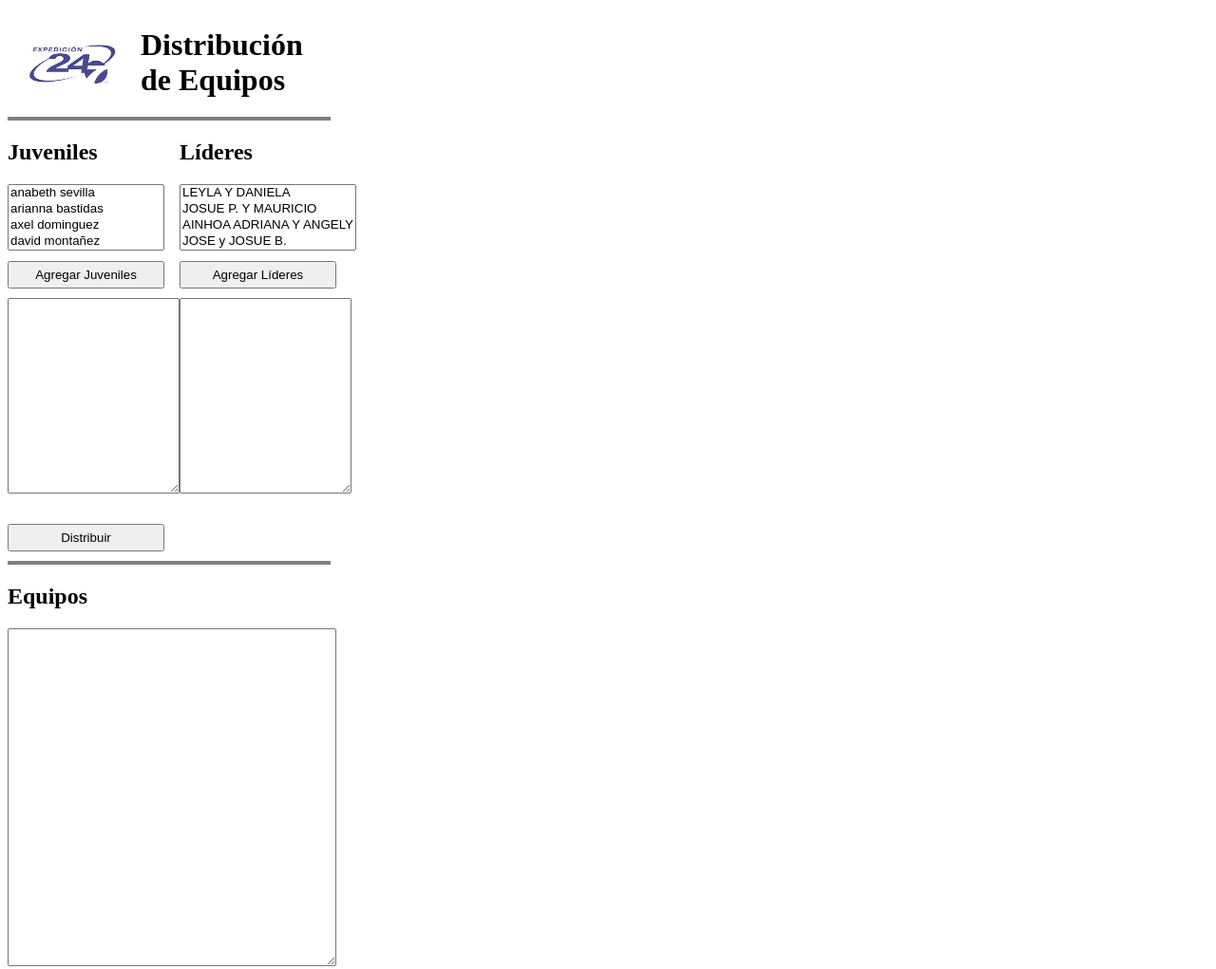
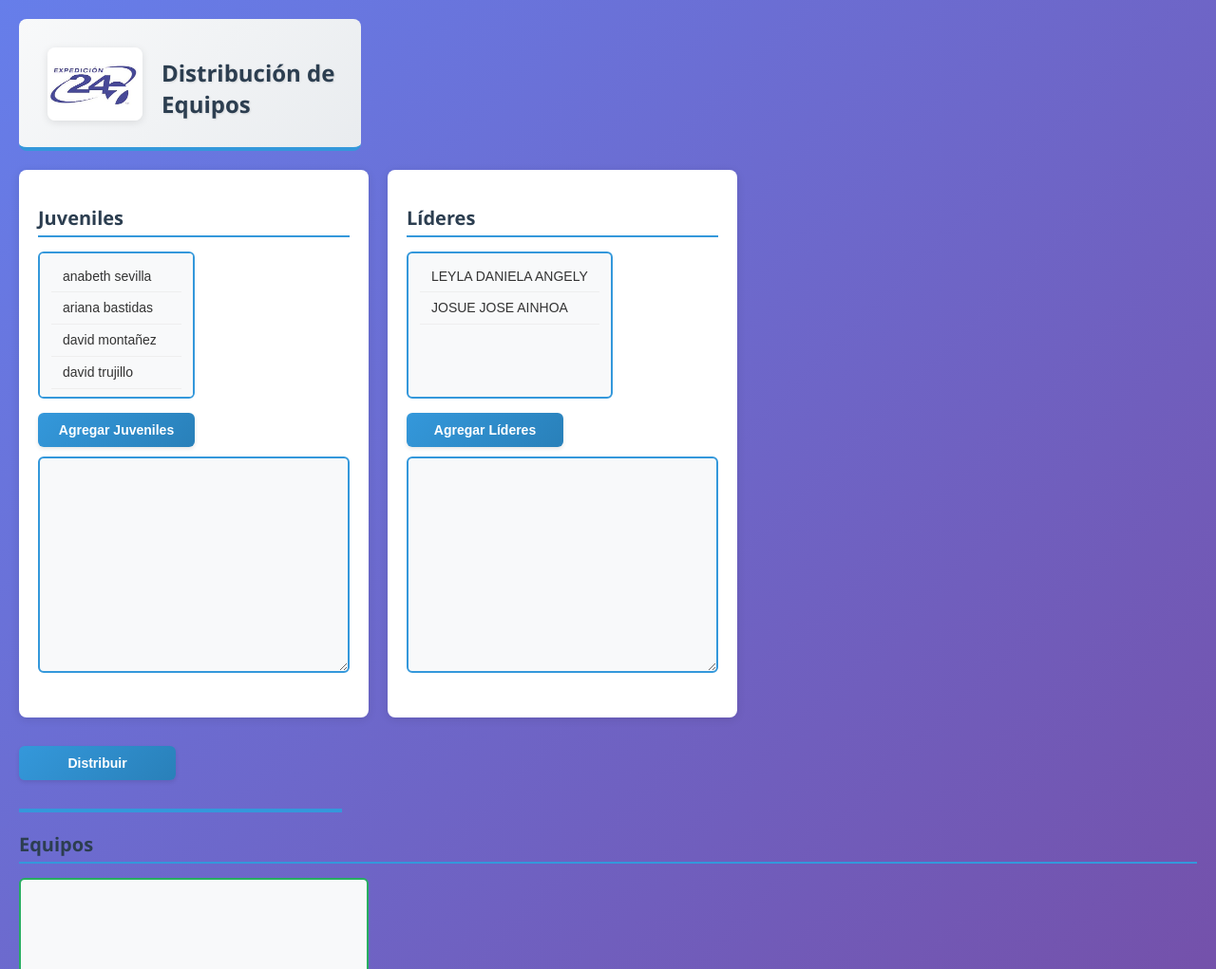
Before and after one commit to maupinango/maupinango.github.io, a plain HTML site: page index.html in a window 1280 px wide. Shown: the top 1021 px of the page at 95% size. Drawn offline with Linux system fonts and the light colour scheme.

Commit message:
actualizacion jueveniles lideres y estilo

```diff
--- a/estilo.css
+++ b/estilo.css
@@ -1,15 +1,102 @@
+body {
+    font-family: 'Segoe UI', Tahoma, Geneva, Verdana, sans-serif;
+    background: linear-gradient(135deg, #667eea 0%, #764ba2 100%);
+    margin: 0;
+    padding: 20px;
+    min-height: 100vh;
+}
+
+h2 {
+    color: #2c3e50;
+    margin-bottom: 15px;
+    padding-bottom: 5px;
+    border-bottom: 2px solid #3498db;
+    font-size: 20px;
+}
+
+option {
+    padding: 8px 12px;
+    border-bottom: 1px solid #eee;
+    transition: background-color 0.2s ease;
+}
+
+option:hover {
+    background-color: #3498db;
+    color: white;
+}
+
+option:checked {
+    background-color: #2980b9;
+    color: white;
+}
+
 select {
     min-width: 165px;
+    padding: 8px 12px;
+    border: 2px solid #3498db;
+    border-radius: 6px;
+    background-color: #f8f9fa;
+    font-size: 14px;
+    color: #333;
+    transition: all 0.3s ease;
+    margin-bottom: 5px;
+}
+
+select:focus {
+    outline: none;
+    border-color: #2980b9;
+    box-shadow: 0 0 0 3px rgba(52, 152, 219, 0.2);
+}
+
+select[multiple] {
+    min-height: 120px;
 }
 
 textarea {
     min-height: 200px;
+    min-width: 300px;
+    padding: 12px;
+    border: 2px solid #3498db;
+    border-radius: 6px;
+    background-color: #f8f9fa;
+    font-family: Arial, sans-serif;
+    font-size: 14px;
+    line-height: 1.4;
+    color: #333;
+    resize: vertical;
+    transition: all 0.3s ease;
+}
+
+textarea:focus {
+    outline: none;
+    border-color: #2980b9;
+    box-shadow: 0 0 0 3px rgba(52, 152, 219, 0.2);
 }
 
 .btn {
     margin: 10px 0;
-    padding: 5px;
+    padding: 10px 20px;
     min-width: 165px;
+    background: linear-gradient(135deg, #3498db, #2980b9);
+    color: white;
+    border: none;
+    border-radius: 6px;
+    font-size: 14px;
+    font-weight: bold;
+    cursor: pointer;
+    transition: all 0.3s ease;
+    box-shadow: 0 2px 4px rgba(0,0,0,0.1);
+}
+
+.btn:hover {
+    background: linear-gradient(135deg, #2980b9, #2573a7);
+    transform: translateY(-2px);
+    box-shadow: 0 4px 8px rgba(0,0,0,0.15);
+}
+
+.btn:active {
+    transform: translateY(0);
+    box-shadow: 0 1px 2px rgba(0,0,0,0.1);
 }
 
 .clear {
@@ -18,30 +105,49 @@ textarea {
 
 .contenedor {
     float: left;
+    margin: 0 20px 20px 0;
+    padding: 20px;
+    background-color: white;
+    border-radius: 8px;
+    box-shadow: 0 2px 10px rgba(0,0,0,0.1);
 }
 
 .caja {
     min-height: 115px;
-    border-bottom: 4px solid grey;
+    border-bottom: 4px solid #3498db;
     max-width: 340px;
+    margin-bottom: 20px;
+    padding: 10px;
+    background: linear-gradient(135deg, #f8f9fa, #e9ecef);
+    border-radius: 8px;
 }
 
 .linea {
-    border-bottom: 4px solid grey;
+    border-bottom: 4px solid #3498db;
     max-width: 340px;
+    margin: 20px 0;
 }
 
 .logo {
     float: left;
     margin: 20px;
+    border-radius: 8px;
+    box-shadow: 0 2px 8px rgba(0,0,0,0.1);
 }
 
 .tituloPrincipal {
     float: left;
     max-width: 200px;
+    color: #2c3e50;
+    font-size: 24px;
+    font-weight: bold;
+    margin-top: 30px;
+    text-shadow: 1px 1px 2px rgba(0,0,0,0.1);
 }
 
 #equipos {
     min-height: 350px;
     min-width: 340px;
+    background-color: #f8f9fa;
+    border: 2px solid #27ae60;
 }
--- a/index.html
+++ b/index.html
@@ -18,19 +18,23 @@
             <h2>Juveniles</h2>
             <select id="juveniles" multiple>
                 <option value="anabeth sevilla">anabeth sevilla</option>
-                <option value="arianna bastidas">arianna bastidas</option>
-                <option value="axel dominguez">axel dominguez</option>
+                <option value="arianna bastidas">ariana bastidas</option>
                 <option value="david montañez">david montañez</option>
                 <option value="david trujillo">david trujillo</option>
                 <option value="diego villegas">diego villegas</option>
                 <option value="elena bastidas">elena bastidas</option>
                 <option value="elias moros">elias moros</option>
                 <option value="emily perez">emily perez</option>
-                <option value="jairo pino">jairo pino</option>
+                <option value="genesis veronese">genesis veronese</option>
+                <option value="isis araujo">isis araujo</option>
+                <option value="ivana montañez">ivana montañez</option>
                 <option value="jesus rudas">jesus rudas</option>
+                <option value="juan diego">juan diego</option>
                 <option value="juliet mujica">juliet mujica</option>
-                <option value="miguel quintero">miguel quintero</option>
+                <option value="mia">mia</option>
+                <option value="milka araujo">milka araujo</option>
                 <option value="nathasha ladera">nathasha ladera</option>
+                <option value="sofia chacon">sofia chacon</option>
             </select><br>
             <button class="btn" onclick="agregar('juveniles')">Agregar Juveniles</button><br>
             <textarea id="listaJuveniles"></textarea><br><br>
@@ -39,10 +43,8 @@
         <div class="contenedor">
             <h2>Líderes</h2>
             <select id="lideres" multiple>
-                <option value="LEYLA Y DANIELA">LEYLA Y DANIELA</option>
-                <option value="JOSUE P. Y MAURICIO">JOSUE P. Y MAURICIO</option>
-                <option value="AINHOA ADRIANA Y ANGELY">AINHOA ADRIANA Y ANGELY</option>
-                <option value="JOSE y JOSUE B.">JOSE y JOSUE B.</option>
+                <option value="LEYLA DANIELA ANGELY">LEYLA DANIELA ANGELY</option>
+                <option value="JOSUE JOSE AINHOA">JOSUE JOSE AINHOA</option>
             </select><br>
             <button class="btn" onclick="agregar('lideres')">Agregar Líderes</button><br>
             <textarea id="listaLideres"></textarea><br><br>
```
